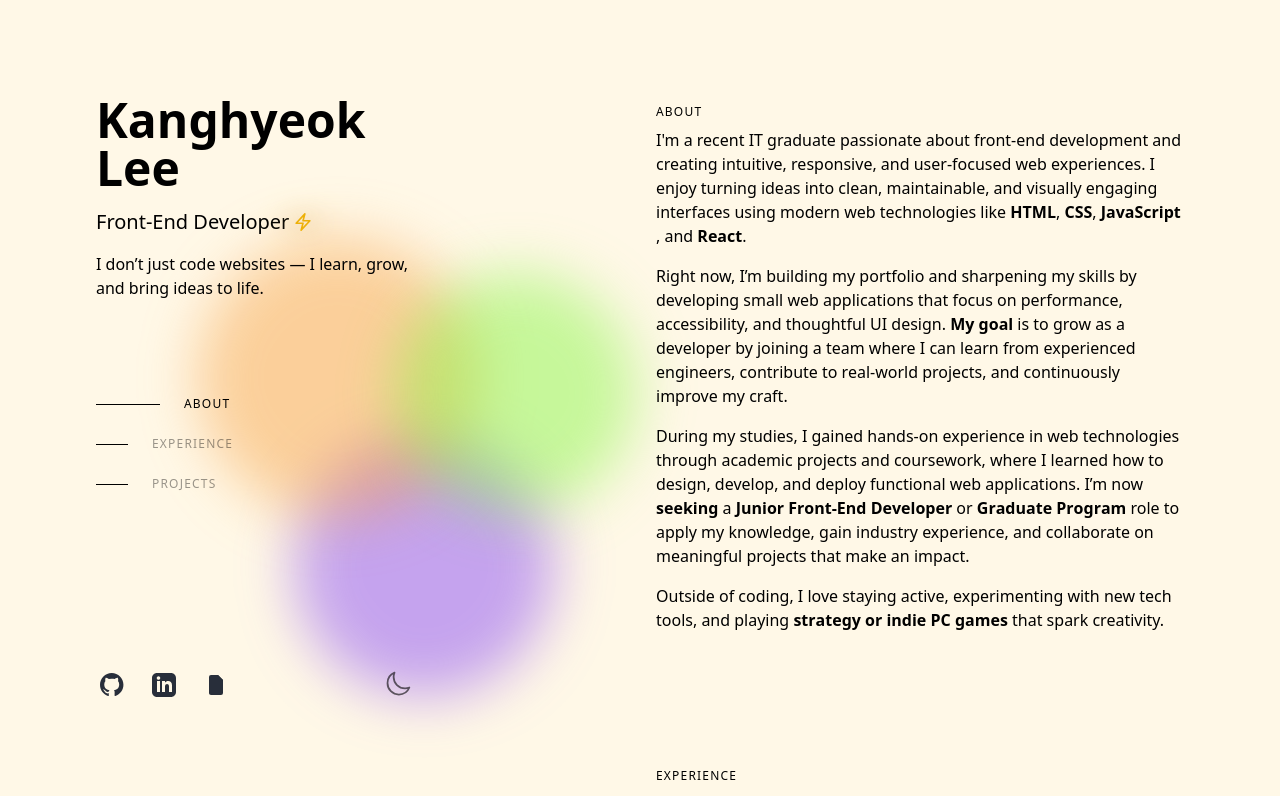
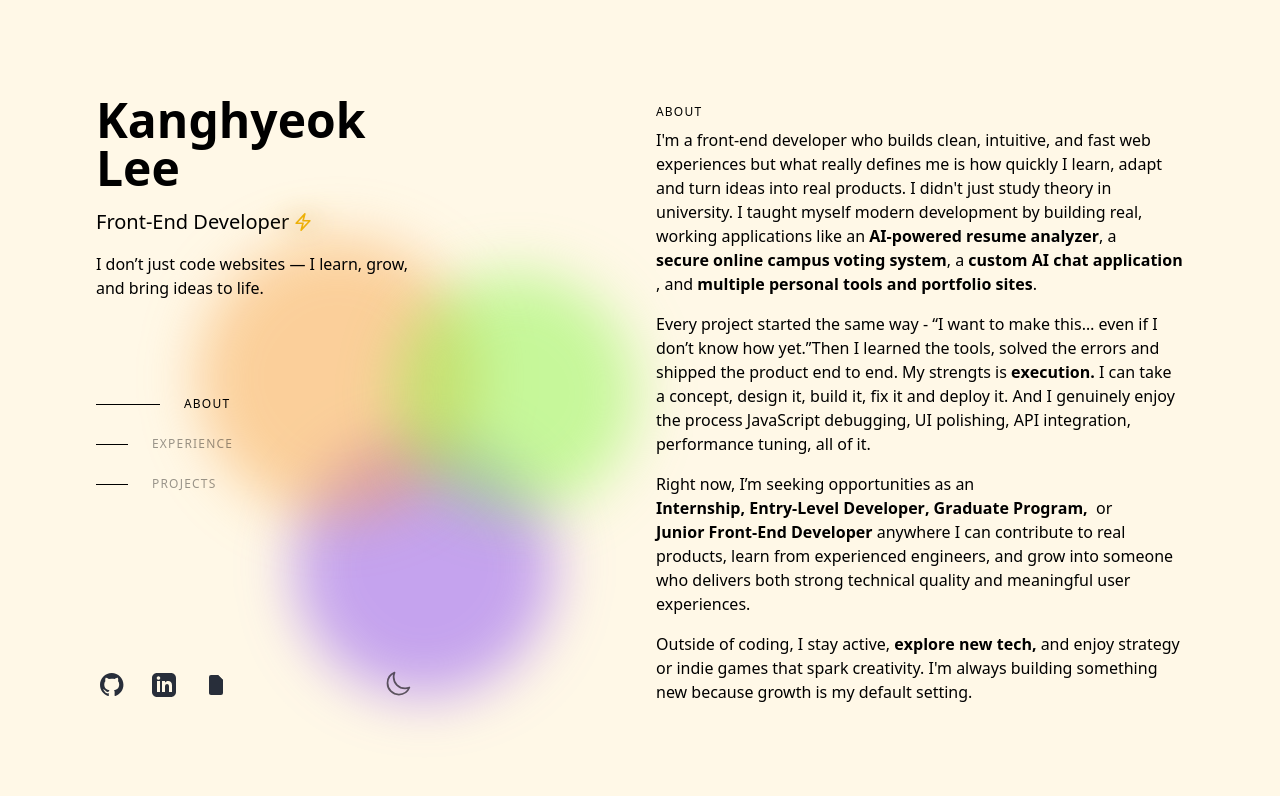
Before and after one commit to seed75/Kanghyeokpf, a React (Vite) app: page /#about in a window 1280 px wide. Shown: the top 796 px of the page. Built offline with nearby package versions, Linux system fonts and the light colour scheme.

Commit message:
chore: about modified

```diff
--- a/src/components/AboutSection.tsx
+++ b/src/components/AboutSection.tsx
@@ -6,56 +6,44 @@ export default function AboutSection() {
     <div className="pt-6 lg:pt-0">
       <div className="space-y-4">
         <p>
-          I'm a recent IT graduate passionate about front-end development and
-          creating intuitive, responsive, and user-focused web experiences. I
-          enjoy turning ideas into clean, maintainable, and visually engaging
-          interfaces using modern web technologies like{" "}
-          <HoverWord text="HTML"
+          I'm a front-end developer who builds clean, intuitive, and fast web experiences but what really defines me is how quickly I learn, adapt and turn ideas into real products.
+          I didn't just study theory in university. I taught myself modern development by building real, working applications like an {" "}
+          <HoverWord text="AI-powered resume analyzer"
           className="font-semibold"/>
-          {", "}
-          <HoverWord text="CSS"
+          {", a "}
+          <HoverWord text="secure online campus voting system"
           className="font-semibold"/>
-          {", "}
-          <HoverWord text="JavaScript"
+          {", a "}
+          <HoverWord text="custom AI chat application"
           className="font-semibold"/>
           {", and "}
-          <HoverWord text="React"
+          <HoverWord text="multiple personal tools and portfolio sites"
           className="font-semibold"/>.
         </p>
 
         <p>
-          Right now, I’m building my portfolio and sharpening my skills by
-          developing small web applications that focus on performance,
-          accessibility, and thoughtful UI design.{" "}
-          <HoverWord text="My goal" className="font-semibold" /> is to grow as a
-          developer by joining a team where I can learn from experienced
-          engineers, contribute to real-world projects, and continuously improve
-          my craft.
+          Every project started the same way - <span>“I want to make this… even if I don’t know how yet.”</span>
+          Then I learned the tools, solved the errors and shipped the product end to end.
+
+          My strengts is {" "}
+          <HoverWord text="execution." className="font-semibold" /> I can take a concept, design it, build it, fix it and deploy it.
+And I genuinely enjoy the process JavaScript debugging, UI polishing, API integration, performance tuning, all of it.
         </p>
 
         <p>
-          During my studies, I gained hands-on experience in web technologies
-          through academic projects and coursework, where I learned how to
-          design, develop, and deploy functional web applications. I’m now{" "}
-          <HoverWord text="seeking" className="font-semibold" /> a{" "}
-          <HoverWord
-            text="Junior Front-End Developer"
-            className="font-semibold"
-          />{" "}
+          Right now, I’m seeking opportunities as an {" "}
+          <HoverWord text="Internship, Entry-Level Developer, Graduate Program, " className="font-semibold" />{" "}
           or{" "}
-          <HoverWord text="Graduate Program" className="font-semibold" /> role
-          to apply my knowledge, gain industry experience, and collaborate on
-          meaningful projects that make an impact.
+          <HoverWord text="Junior Front-End Developer" className="font-semibold" /> anywhere I can contribute to real products, learn from experienced engineers, and grow into someone who delivers both strong technical quality and meaningful user experiences.
         </p>
 
         <p>
-          Outside of coding, I love staying active, experimenting with new tech
-          tools, and playing{" "}
+          Outside of coding, I stay active, {" "}
           <HoverWord
-            text="strategy or indie PC games"
+            text="explore new tech,"
             className="font-semibold"
           />{" "}
-          that spark creativity.
+          and enjoy strategy or indie games that spark creativity. I'm always building something new because growth is my default setting.
         </p>
       </div>
     </div>
```
